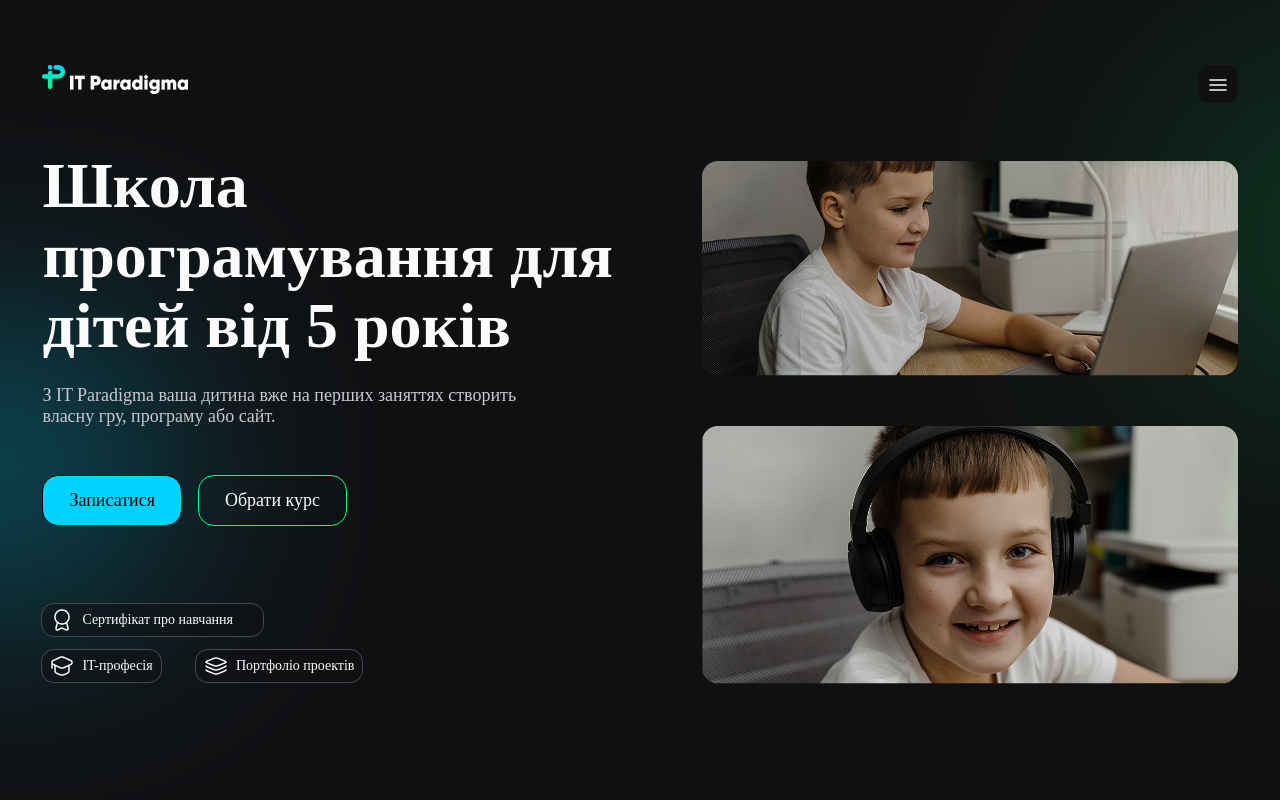
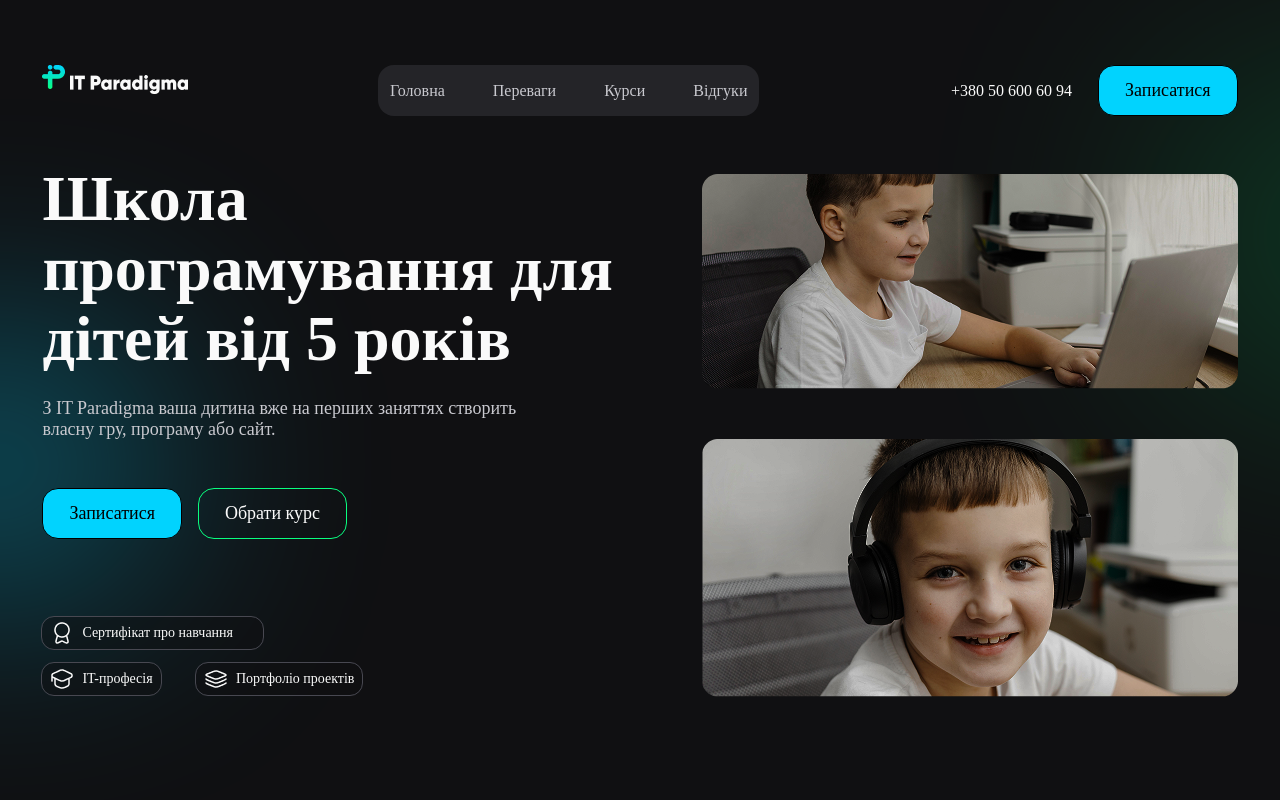
Before and after one commit to DmitryLoskucheravyi/paradigm-land, a React app: page / in a window 1280 px wide. Shown: the top 800 px of the page. Built offline with nearby package versions, Linux system fonts and the light colour scheme; the HTML template or start-up script is replaced by a standard one; a web font is replaced by a local one.

Commit message:
update: addded header addaptive

```diff
--- /dev/null
+++ b/src/components/DesctopNav/DesctopNav.css
@@ -0,0 +1,17 @@
+.desctop-nav {
+    display: none;
+}
+
+@media (min-width:1050px) {
+    .desctop-nav {
+        padding: 0.6rem 1.2rem;
+        margin-left: clamp(17rem, 12vw, 25rem);
+        display: flex;
+        color: var(--f-secondary);
+        font-size: 1.6rem;
+        gap: 4.8rem;
+        background-color: var(--bg-secondary);
+        align-items: center;
+        border-radius: 1.6rem;
+    }
+}
--- /dev/null
+++ b/src/components/DesctopNav/DesctopNav.jsx
@@ -0,0 +1,16 @@
+import "./DesctopNav.css"
+
+
+const DesctopNav = () => {
+    return (
+        <div className="desctop-nav">
+            <a href="#">Головна</a>
+            <a href="#">Переваги</a>
+            <a href="#">Курси</a>
+            <a href="#">Відгуки</a>
+        </div>
+    )
+}
+
+
+export default DesctopNav;
--- a/src/components/header/Header.css
+++ b/src/components/header/Header.css
@@ -1,6 +1,6 @@
   header {
       background: transparent;
-      padding: 65px 0  1.6rem;
+      padding: 65px 0 1.6rem !important;
       position: relative;
       z-index: 3;
   }
@@ -8,6 +8,10 @@
   .header-nav {
       display: flex;
       justify-content: space-between;
+  }
+
+  .desctop-nav {
+      display: none;
   }
 
   .logo {
@@ -33,5 +37,44 @@
       padding: 8px 8px 4px;
   }
 
+  .header-btns {
+      display: none;
+  }
+
+  .header-btns>* {
+      padding: 1.4rem 2.6rem !important;
+  }
+
+  .header-btns>*:first-child {
+      font-size: 1.6rem;
+      border: none;
+  }
+
+  .desctop-nav {
+    display: none;
+  }
+
 
   @media (min-width:400px) {}
+
+  @media (min-width:1050px) {
+      .burger-menu {
+          display: none;
+      }
+
+      .header-btns {
+          display: flex;
+      }
+
+      .desctop-nav {
+          padding: 0.6rem 1.2rem;
+          margin-left: clamp(17rem, 12vw, 25rem);
+          display: flex;
+          color: var(--f-secondary);
+          font-size: 1.6rem;
+          gap: 4.8rem;
+          background-color: var(--bg-secondary);
+          align-items: center;
+          border-radius: 1.6rem;
+      }
+  }
--- a/src/components/header/Header.jsx
+++ b/src/components/header/Header.jsx
@@ -1,3 +1,4 @@
+import Button from "../buttons/Button"
 
 import "./Header.css"
 
@@ -9,7 +10,7 @@
 
 
     return (
-        <header>
+        <header className="container">
             <nav className="header-nav">
                 <div className="logo">
                     <img src={logo} alt="" className="logo-icon" />
@@ -19,6 +20,13 @@
                 <div className="burger-menu">
                     <img src={burger} alt="" />
                 </div>
+
+                {props.children}
+
+                <div className="header-btns">
+                    <Button text={'+380 50 600 60 94'} classes={'btn-course step-2 header-btn'} />
+                    <Button text={'Записатися'} classes={'btn-course step-1 header-btn'} />
+                </div>
             </nav>
         </header>
 
--- a/src/components/hero/Hero.jsx
+++ b/src/components/hero/Hero.jsx
@@ -1,8 +1,8 @@
-import Header from "../header/Header"
 import About from "../about/About"
 import Button from "../buttons/Button"
 import Elipse from "../elipse/Elipse"
-
+import Header from "../header/Header"
+import DesctopNav from "../DesctopNav/DesctopNav"
 import academicIcon from "../../assets/icons/academic-icon.png"
 import medalIcon from "../../assets/icons/medal-icon.png"
 import layersIcon from "../../assets/icons/layers-icon.png"
@@ -13,8 +13,10 @@
     return (
         <>
             <div className="hero container  ">
+                <Header>
+                    <DesctopNav></DesctopNav>
+                </Header>
 
-                <Header></Header>
                 <div className="hero__wrapper">
                     <div className="hero__content">
                         <div className="hero__tags">
@@ -42,8 +44,8 @@
                     </div>
 
                     <div className="hero__wrapper-imgs">
-                        <img src={image1} alt=""/>
-                        <img src={image2} alt=""/>
+                        <img src={image1} alt="" />
+                        <img src={image2} alt="" />
                     </div>
                 </div>
 
--- a/src/components/pages/main/Main.jsx
+++ b/src/components/pages/main/Main.jsx
@@ -10,6 +10,7 @@
 const Main = () => {
     return (
         <div className="main ">
+
             <Hero></Hero>
             <About></About>
             <Cources></Cources>
```
